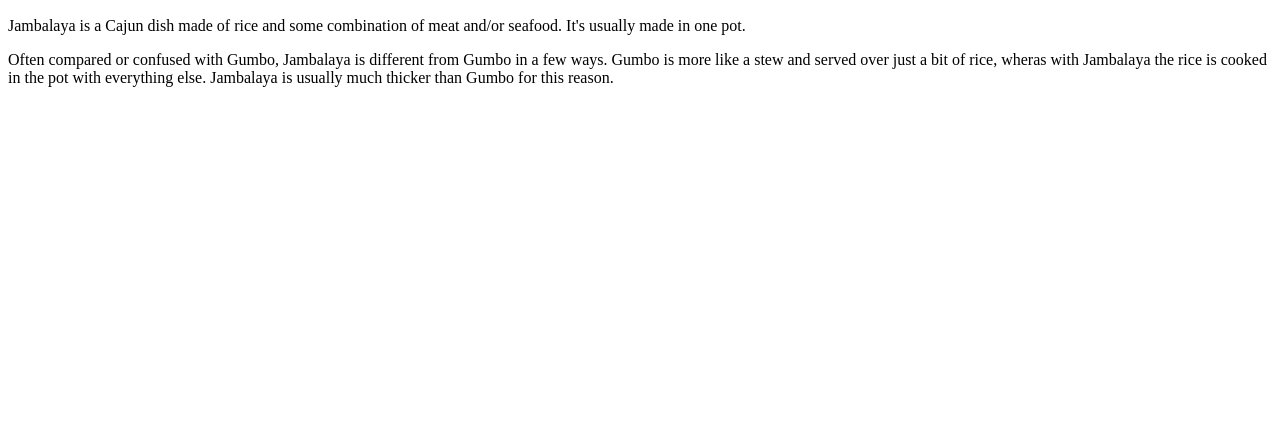
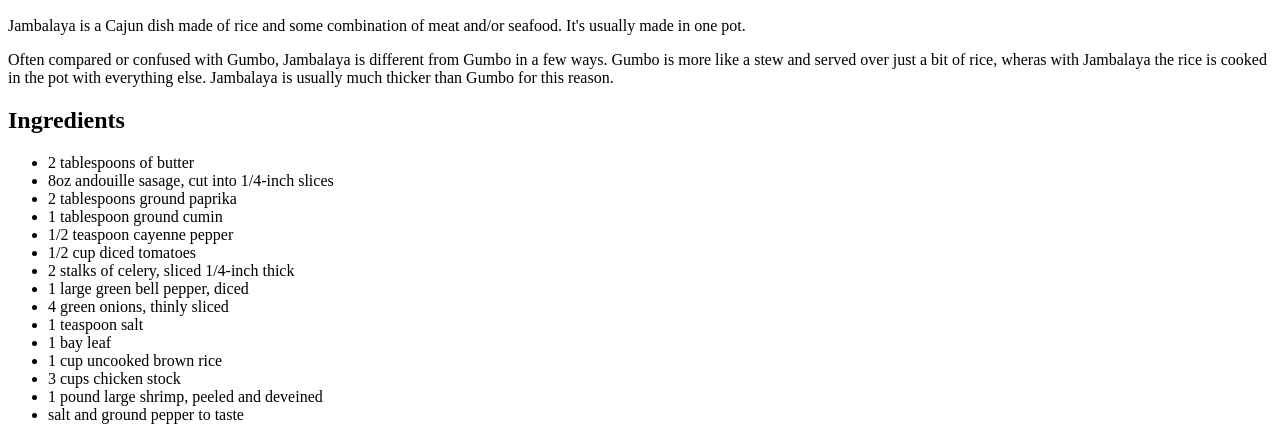
Before and after one commit to KyleMJacobs/odin-recipes, a plain HTML site: page recipes/jambalaya.html in a window 1280 px wide. Shown: the part 434-874 px from the top of the page. Before the commit the page ends 800 px from the top, so only its background shows below. Drawn offline with Linux system fonts and the light colour scheme.

Commit message:
Update jambalaya.html add ingredients section

```diff
--- a/recipes/jambalaya.html
+++ b/recipes/jambalaya.html
@@ -20,6 +20,26 @@
             wheras with Jambalaya the rice is cooked in the pot with everything else. Jambalaya
             is usually much thicker than Gumbo for this reason.
         </p>
+        <h2>Ingredients</h2>
+        <p>
+            <ul>
+                <li>2 tablespoons of butter</li>
+                <li>8oz andouille sasage, cut into 1/4-inch slices</li>
+                <li>2 tablespoons ground paprika</li>
+                <li>1 tablespoon ground cumin</li>
+                <li>1/2 teaspoon cayenne pepper</li>
+                <li>1/2 cup diced tomatoes</li>
+                <li>2 stalks of celery, sliced 1/4-inch thick</li>
+                <li>1 large green bell pepper, diced</li>
+                <li>4 green onions, thinly sliced</li>
+                <li>1 teaspoon salt</li>
+                <li>1 bay leaf</li>
+                <li>1 cup uncooked brown rice</li>
+                <li>3 cups chicken stock</li>
+                <li>1 pound large shrimp, peeled and deveined</li>
+                <li>salt and ground pepper to taste</li>
+            </ul>
+        </p>
 
 
     </body>
```
